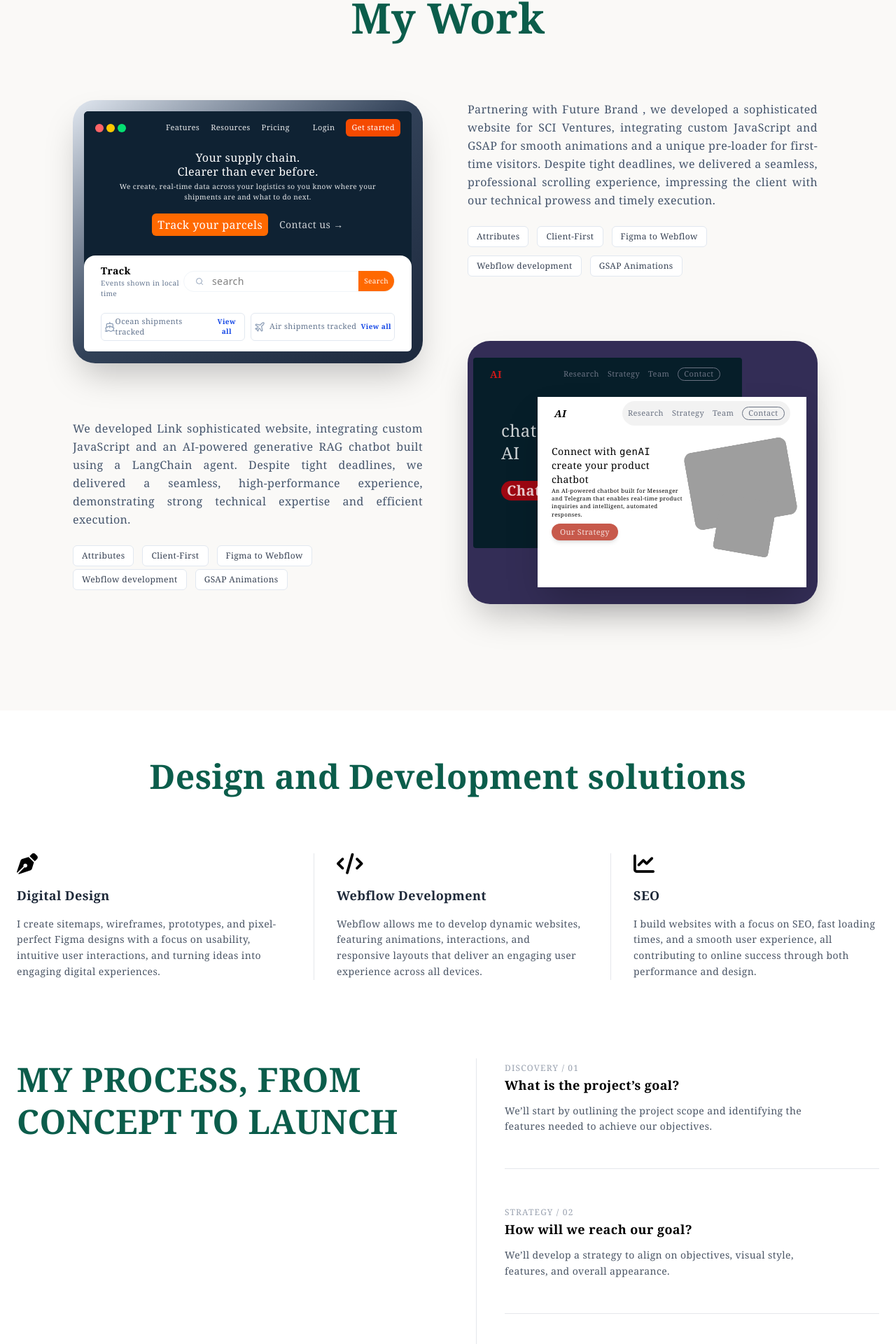
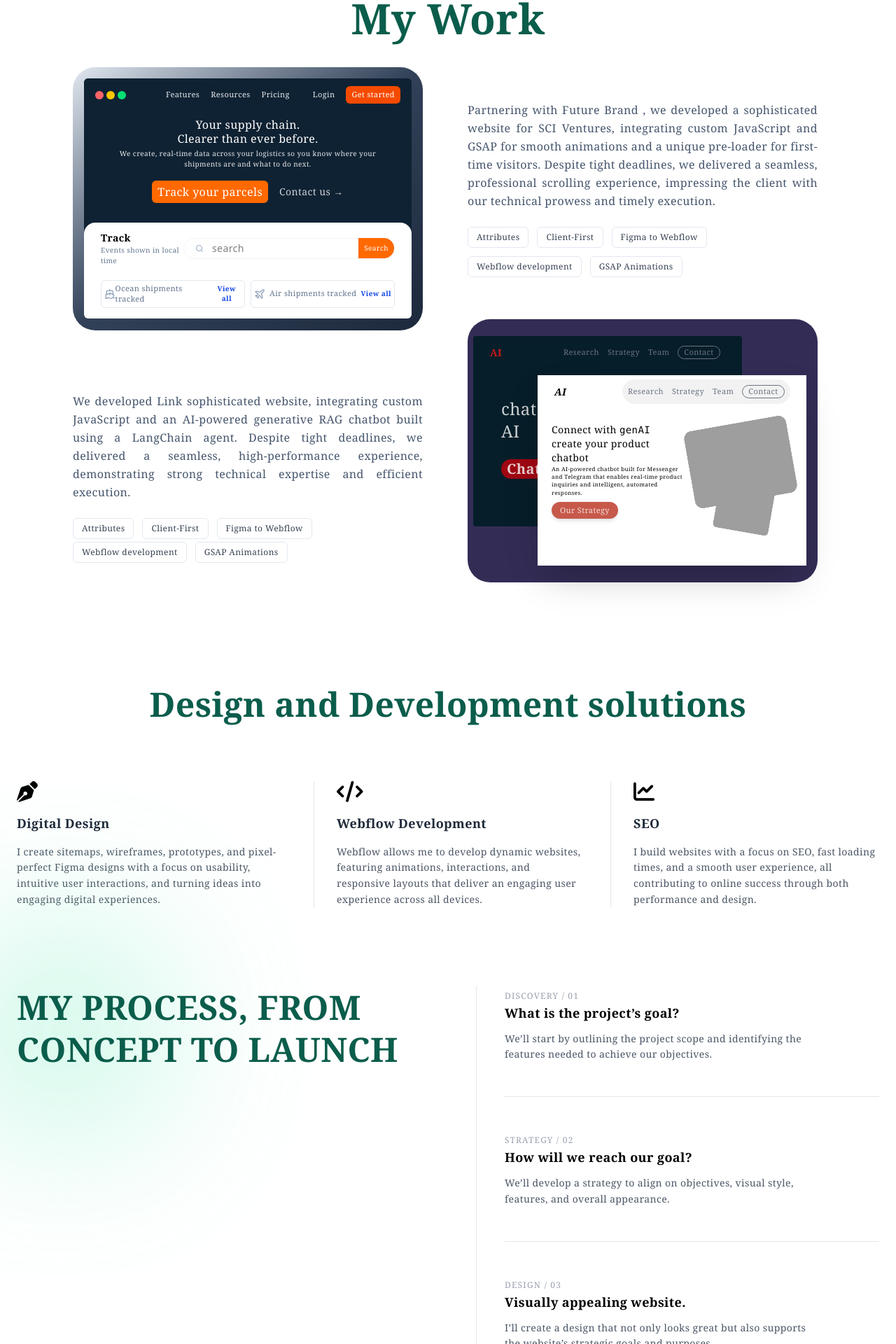
Before and after one commit to Jibachkumar/Portfolio, a React (Vite) app in the folder client/: page /home in a window 1280 px wide. Shown: the part 1595-3515 px from the top of the page at 70% size. Built offline with nearby package versions, Linux system fonts and the light colour scheme; grey boxes are pictures that could not be loaded.

Commit message:
making more attractive

```diff
--- a/client/src/hooks/useInView.js
+++ b/client/src/hooks/useInView.js
@@ -4,6 +4,7 @@ export function useInView() {
   const ref = useRef(null);
   const [showLeft, setShowLeft] = useState(false);
   const [showRight, setShowRight] = useState(false);
+  const [showObserver, setShowObserver] = useState(false);
 
   useEffect(() => {
     const observer = new IntersectionObserver(
@@ -18,6 +19,10 @@ export function useInView() {
           setShowRight(true);
           observer.disconnect(); // stop observing
         }
+
+        if (r >= 0.1 && !showObserver) {
+          setShowObserver(true);
+        }
       },
       { threshold: [0.1, 0.2] },
     );
@@ -27,7 +32,7 @@ export function useInView() {
     return () => observer.disconnect();
   }, [showLeft, showRight]);
 
-  return { ref, showLeft, showRight };
+  return { ref, showLeft, showRight, showObserver };
 }
 
 // function useInViewThreshold(threshold = 0.8) {
--- a/client/src/pages/Home.jsx
+++ b/client/src/pages/Home.jsx
@@ -23,9 +23,56 @@ import {
 } from "lucide-react";
 import { useInView } from "../hooks/useInView.js";
 
+import { useMotionValue, useTransform } from "framer-motion";
+
+function TiltCard({ children }) {
+  const x = useMotionValue(0);
+  const y = useMotionValue(0);
+
+  // rotate based on mouse
+  const rotateX = useTransform(y, [-100, 100], [15, -15]);
+  const rotateY = useTransform(x, [-100, 100], [-15, 15]);
+
+  function handleMouseMove(e) {
+    const rect = e.currentTarget.getBoundingClientRect();
+
+    const mouseX = e.clientX - rect.left;
+    const mouseY = e.clientY - rect.top;
+
+    const centerX = rect.width / 2;
+    const centerY = rect.height / 2;
+
+    x.set(mouseX - centerX);
+    y.set(mouseY - centerY);
+  }
+
+  function handleMouseLeave() {
+    x.set(0);
+    y.set(0);
+  }
+
+  return (
+    <motion.div
+      onMouseMove={handleMouseMove}
+      onMouseLeave={handleMouseLeave}
+      style={{
+        rotateX,
+        rotateY,
+        transformPerspective: 1000,
+      }}
+      className="relative"
+    >
+      {children}
+    </motion.div>
+  );
+}
+
 export default function Home() {
   const firstSection = useInView();
   const secondSection = useInView();
+  const headingObserver = useInView();
+  const secondHeadingObserver = useInView();
+  const thirdHeadingObserver = useInView();
 
   const techs = [
     "React",
@@ -330,10 +377,17 @@ export default function Home() {
       </div>
 
       {/* my work */}
-      <div className="w-full bg-[#faf9f7] mt-5 py-10">
+      <div className="w-full mt-5 pt-10 border-t border-slate-100">
         <div className="max-w-7xl mx-auto px-6">
           {/* Title */}
-          <h2 className="text-6xl font-bold font-serif text-[#0b5d4b] leading-tight pb-4 text-center">
+          <h2
+            ref={headingObserver.ref}
+            className={`text-6xl font-bold font-serif text-[#0b5d4b] leading-tight pb-4 text-center transform transition-all duration-700 ease-out  ${
+              headingObserver.showObserver
+                ? "opacity-100 translate-y-0 "
+                : "opacity-0 translate-y-20"
+            }`}
+          >
             My Work
           </h2>
 
@@ -343,7 +397,7 @@ export default function Home() {
             {/* LEFT : Website Mockup Image */}
             <div
               ref={firstSection.ref}
-              className={`relative transition-all duration-900 ease-out
+              className={`relative -top-12 transition-all duration-900 ease-out
                         ${
                           firstSection.showLeft
                             ? "opacity-100 translate-y-0"
@@ -351,7 +405,7 @@ export default function Home() {
                         }
                       `}
             >
-              <div className="rounded-[32px] w-[500px] h-[376px] bg-gradient-to-br from-slate-200 via-slate-700 to-slate-800 p-4 shadow-2xl">
+              <div className="rounded-[32px] w-[500px] h-[376px] bg-gradient-to-br from-slate-200 via-slate-700 to-slate-800 p-4">
                 <div className="bg-[#0f2233]  rounded-md overflow-hidden">
                   {/* Browser Bar */}
                   <div className="h-12 bg-[#0f2233] text-white/90 font-serif flex flex justify-between items-center px-4 gap-2">
@@ -467,11 +521,11 @@ export default function Home() {
 
             {/* RIGHT : Project Description */}
             <div
-              className={`space-y-6 transition-all duration-900 ease-out delay-200
+              className={`space-y-6 transition-all duration-900 ease-out delay-700
                 ${
                   firstSection.showRight
                     ? "opacity-100 translate-x-0"
-                    : "opacity-0 translate-y-20"
+                    : "opacity-0 translate-x-96"
                 }
               `}
             >
@@ -507,11 +561,11 @@ export default function Home() {
           <div className="mt-20 grid grid-cols-1 lg:grid-cols-2 gap-14 px-20">
             {/* LEFT : Website Mockup Image */}
             <div
-              className={`relative space-y-6 transition-all duration-900 ease-out delay-200
+              className={`relative -top-10 space-y-6 transition-all duration-900 ease-out delay-200
                 ${
                   secondSection.showRight
                     ? "opacity-100 translate-x-0"
-                    : "opacity-0 translate-y-20"
+                    : "opacity-0 -translate-x-96"
                 }
               `}
             >
@@ -545,7 +599,7 @@ export default function Home() {
             {/* RIGHT : Project Description */}
             <div
               ref={secondSection.ref}
-              className={`relative -top-28 transition-all duration-900 ease-out
+              className={`relative -top-36 transition-all duration-900 ease-out
                         ${
                           secondSection.showLeft
                             ? "opacity-100 translate-y-0"
@@ -553,7 +607,7 @@ export default function Home() {
                         }
                       `}
             >
-              <div className="rounded-[32px] w-[500px] h-[376px] bg-gradient-to-br from-[#332D56] via-[#332D56] to-[#332D56] pt-6 pl-2 shadow-2xl">
+              <div className="rounded-[32px] w-[500px] h-[376px] bg-gradient-to-br from-[#332D56] via-[#332D56] to-[#332D56] pt-6 pl-2">
                 {/* bottom section */}
                 <div className="bg-[#061E29] w-sm h-[17rem] rounded-sm">
                   {/* Browser Bar */}
@@ -666,8 +720,15 @@ export default function Home() {
       </div>
 
       {/* Design and development process */}
-      <div className="max-w-7xl mx-auto px-6 py-16">
-        <h2 className="text-5xl font-bold font-serif text-[#0b5d4b] leading-tight pb-4 text-center">
+      <div className="max-w-7xl mx-auto px-6 pb-16">
+        <h2
+          ref={secondHeadingObserver.ref}
+          className={`text-5xl font-bold font-serif text-[#0b5d4b] leading-tight pb-4 text-center transform transition-all duration-700 ease-out  ${
+            secondHeadingObserver.showObserver
+              ? "opacity-100 translate-y-0 "
+              : "opacity-0 translate-y-20"
+          }`}
+        >
           Design and Development solutions
         </h2>
         {/* development solution section */}
@@ -709,11 +770,23 @@ export default function Home() {
         {/* development process section */}
         <div className="mt-28 grid grid-cols-1 lg:grid-cols-2 gap-20">
           {/* LEFT SIDE */}
-          <div className="relative">
-            <h2 className="text-5xl font-bold font-serif text-[#0b5d4b] leading-tight">
-              MY PROCESS, FROM CONCEPT TO LAUNCH
-            </h2>
-          </div>
+          <TiltCard>
+            <div className="relative backdrop-blur-xl">
+              {/* your 3D background */}
+              <div className="absolute -top-20 -left-20 w-72 h-72 bg-emerald-300 rounded-full blur-[120px] opacity-40"></div>
+
+              <h2
+                ref={thirdHeadingObserver.ref}
+                className={`relative text-5xl font-bold font-serif text-[#0b5d4b] leading-tight transform transition-all duration-700 ease-out ${
+                  thirdHeadingObserver.showObserver
+                    ? "opacity-100 translate-y-0"
+                    : "opacity-0 translate-y-20"
+                }`}
+              >
+                MY PROCESS, FROM CONCEPT TO LAUNCH
+              </h2>
+            </div>
+          </TiltCard>
 
           {/* RIGHT SIDE */}
           <div className="space-y-12 font-serif border-l border-gray-200 pl-10">
```
